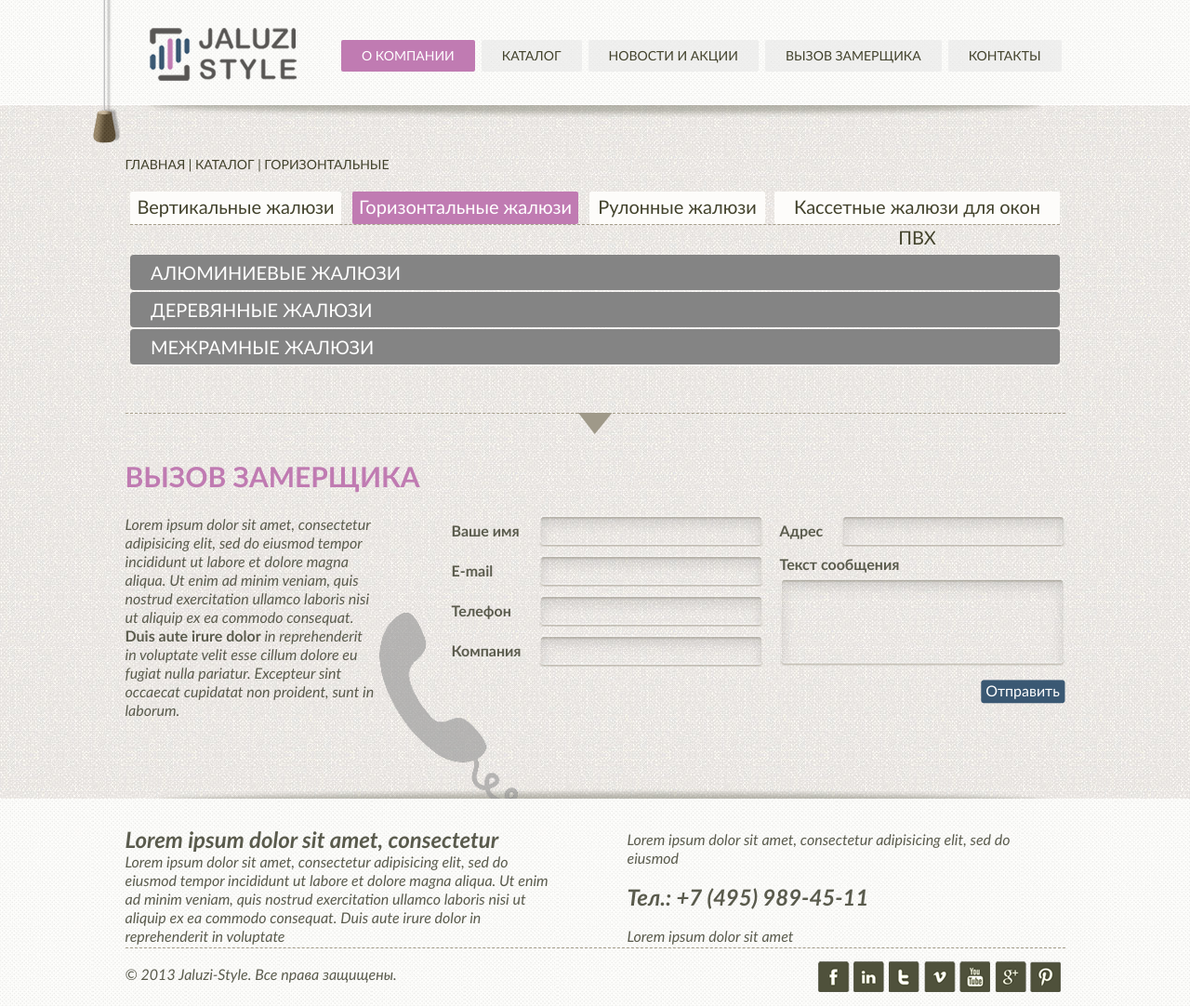
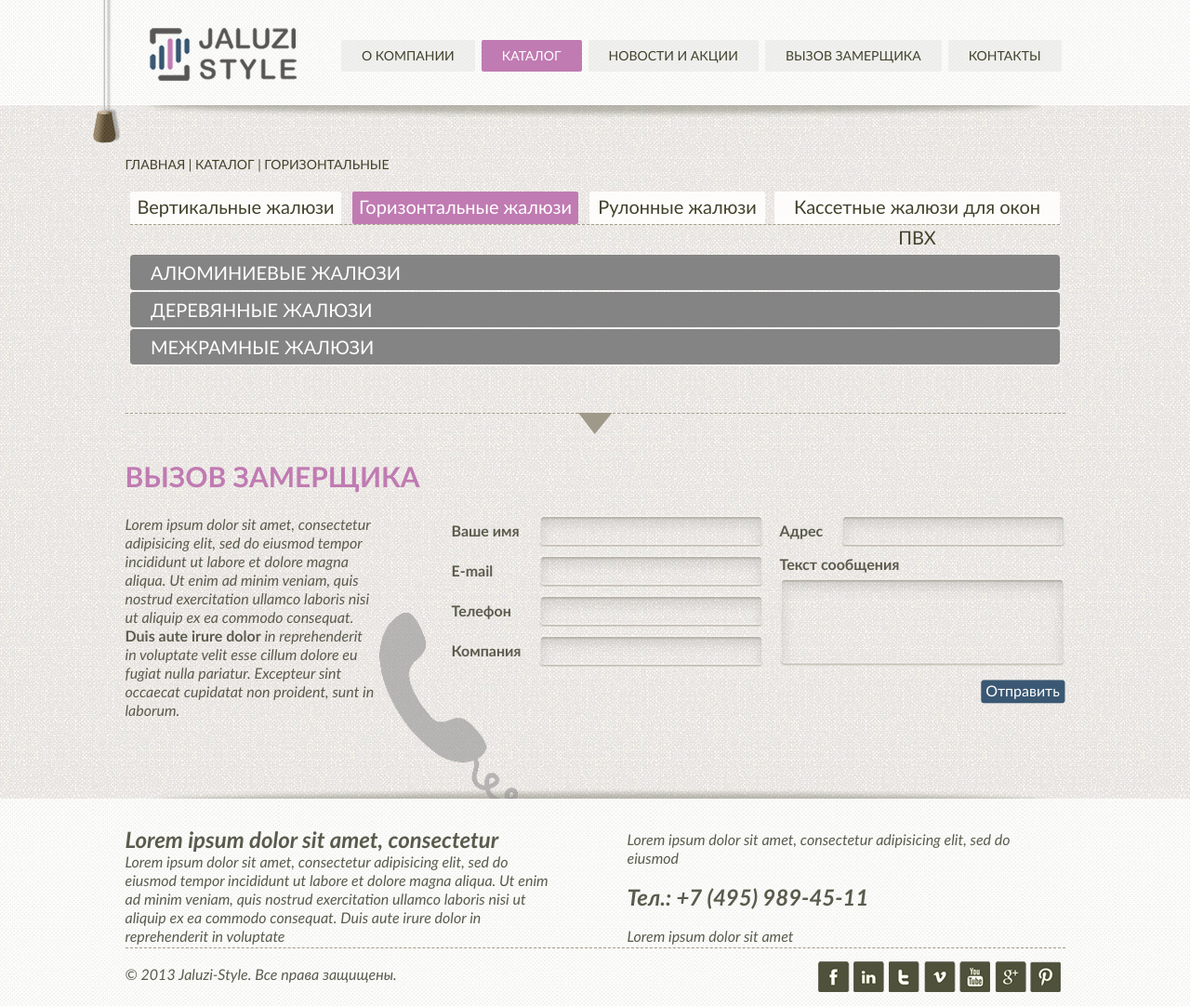
Before and after one commit to snerf/jstyle, a plain HTML site: page docs/catalog/horizontal/index.html in a window 1280 px wide. Shown: the whole page at 93% size. Drawn offline with Linux system fonts and the light colour scheme.

Commit message:
Update index.html

```diff
--- a/docs/catalog/horizontal/index.html
+++ b/docs/catalog/horizontal/index.html
@@ -13,8 +13,8 @@
 <a href="#" class="to-top"></a>
 	<div class="top-side">
     	<div class="logo"><a href="/"><img src="../../images/logo.png" alt="" /></a></div>
-        <ul class='upm'><li class='active'><a href='/jstyle/'>О компании</a></li>
-		<li ><a href='/jstyle/catalog/'>Каталог</a></li>
+        <ul class='upm'><li ><a href='/jstyle/'>О компании</a></li>
+		<li class='active'><a href='/jstyle/catalog/'>Каталог</a></li>
 		<li ><a href='/jstyle/news-and-campaigns/'>Новости и Акции</a></li>
 		<li ><a href='/jstyle/measurel/'>Вызов замерщика</a></li>
 		<li ><a href='/jstyle/contacts/'>Контакты</a></li></ul>        <div class="clear"></div>
```
